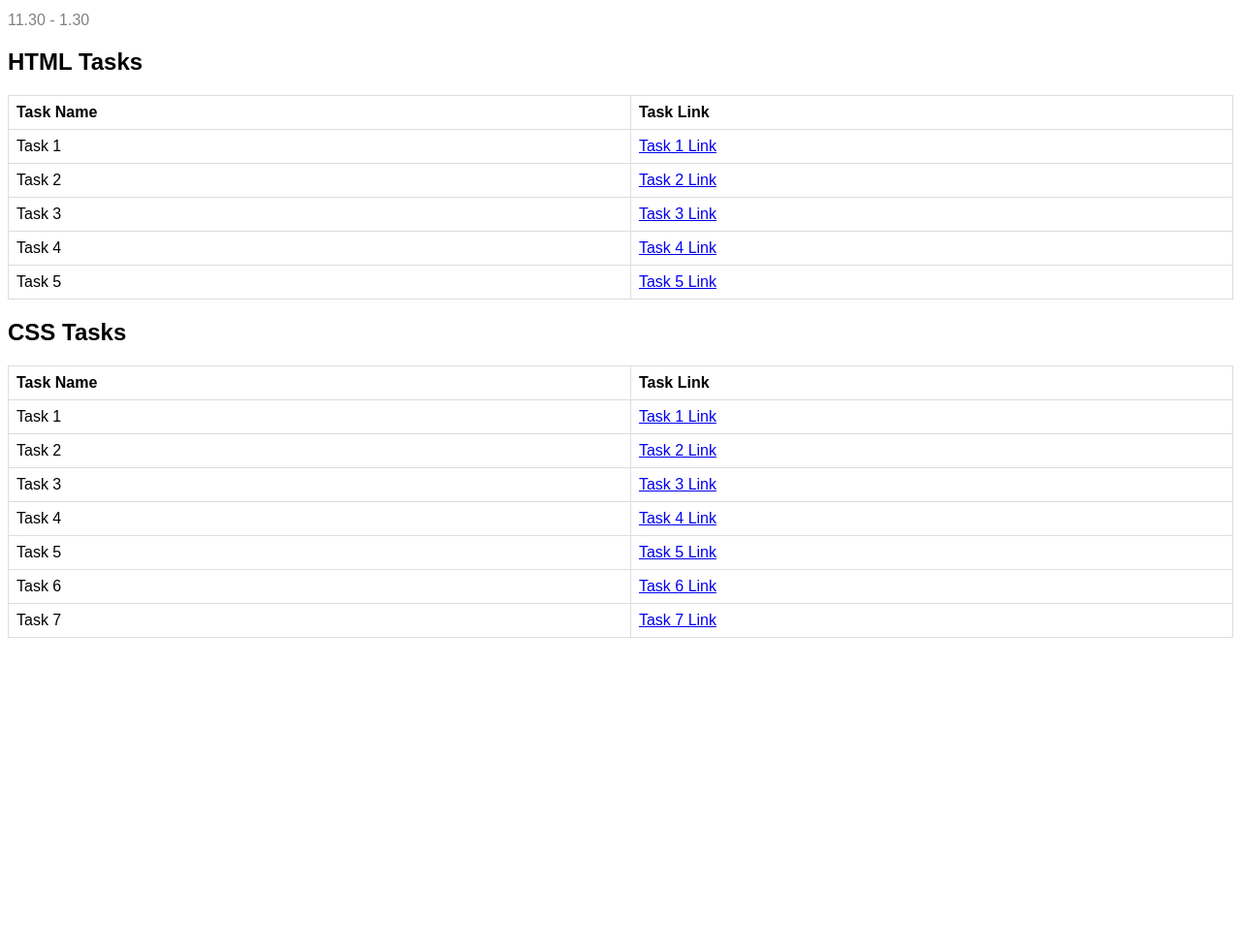
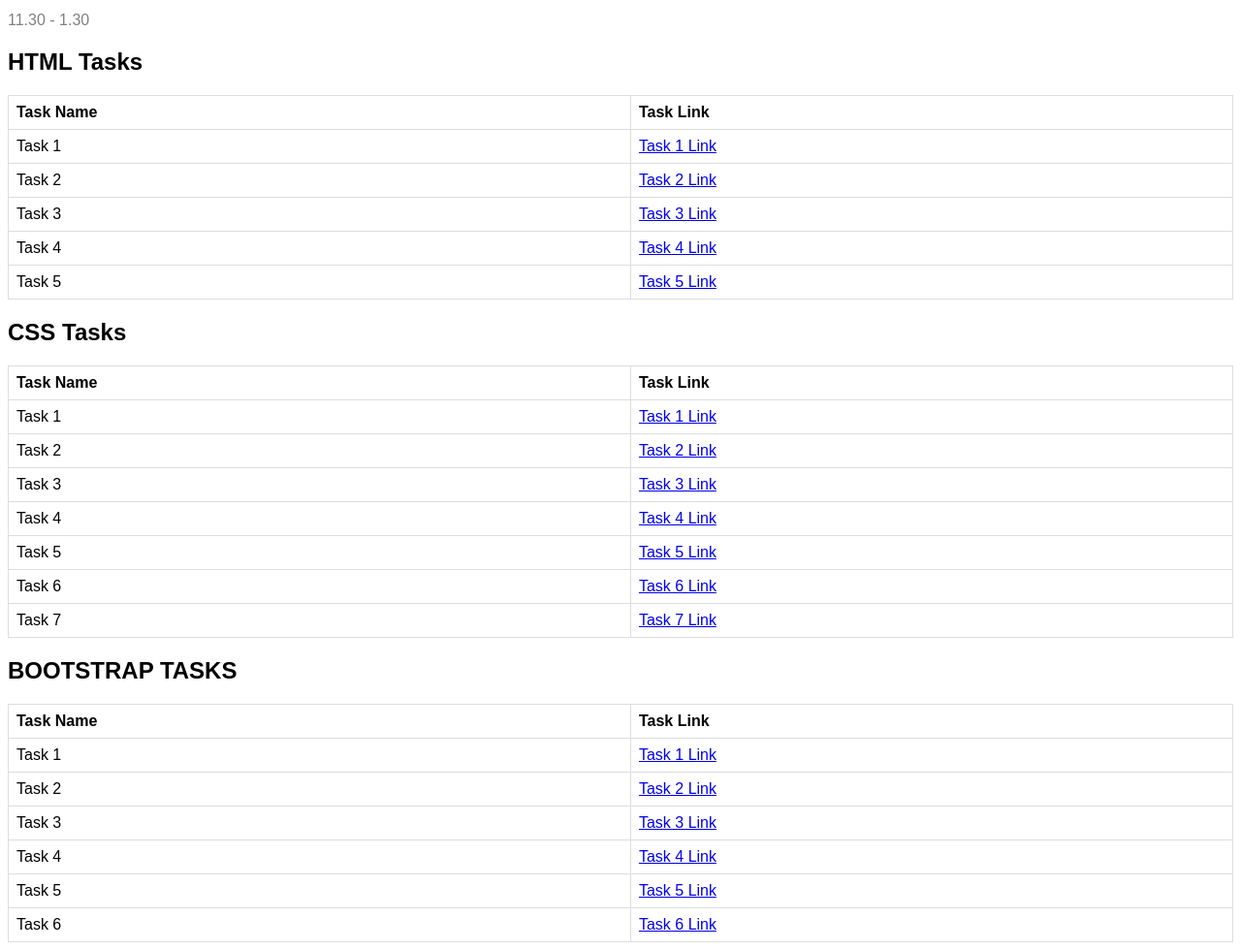
Before and after one commit to neerajtirumalasetty/Mern-Internship, a plain HTML site: page index.html in a window 1280 px wide. Shown: the part 84-1064 px from the top of the page at 97% size. Before the commit the page ends 800 px from the top, so only its background shows below. Drawn offline with Linux system fonts and the light colour scheme.

Commit message:
index.html

```diff
--- a/index.html
+++ b/index.html
@@ -115,4 +115,40 @@
             </tr>
         </tbody>
     </table>
+
+    <h2>BOOTSTRAP TASKS</h2>
+    <table>
+        <thead>
+            <tr>
+                <th>Task Name</th>
+                <th>Task Link</th>
+            </tr>
+        </thead>
+        <tbody>
+            <tr>
+                <td>Task 1</td>
+                <td><a href="Bootstrap Tasks/bootstrap-task1.html">Task 1 Link</a></td>
+            </tr>
+            <tr>
+                <td>Task 2</td>
+                <td><a href="Bootstrap Tasks/bootstrap-task2.html">Task 2 Link</a></td>
+            </tr>
+            <tr>
+                <td>Task 3</td>
+                <td><a href="Bootstrap Tasks/bootstrap-task3.html">Task 3 Link</a></td>
+            </tr>
+            <tr>
+                <td>Task 4</td>
+                <td><a href="Bootstrap Tasks/bootstrap-task4.html">Task 4 Link</a></td>
+            </tr>
+            <tr>
+                <td>Task 5</td>
+                <td><a href="Bootstrap Tasks/bootstrap-task5.html">Task 5 Link</a></td>
+            </tr>
+            <tr>
+                <td>Task 6</td>
+                <td><a href="Bootstrap Tasks/bootstrap-task6.html">Task 6 Link</a></td>
+            </tr>
+        </tbody>
+    </table>
 </body>
```
